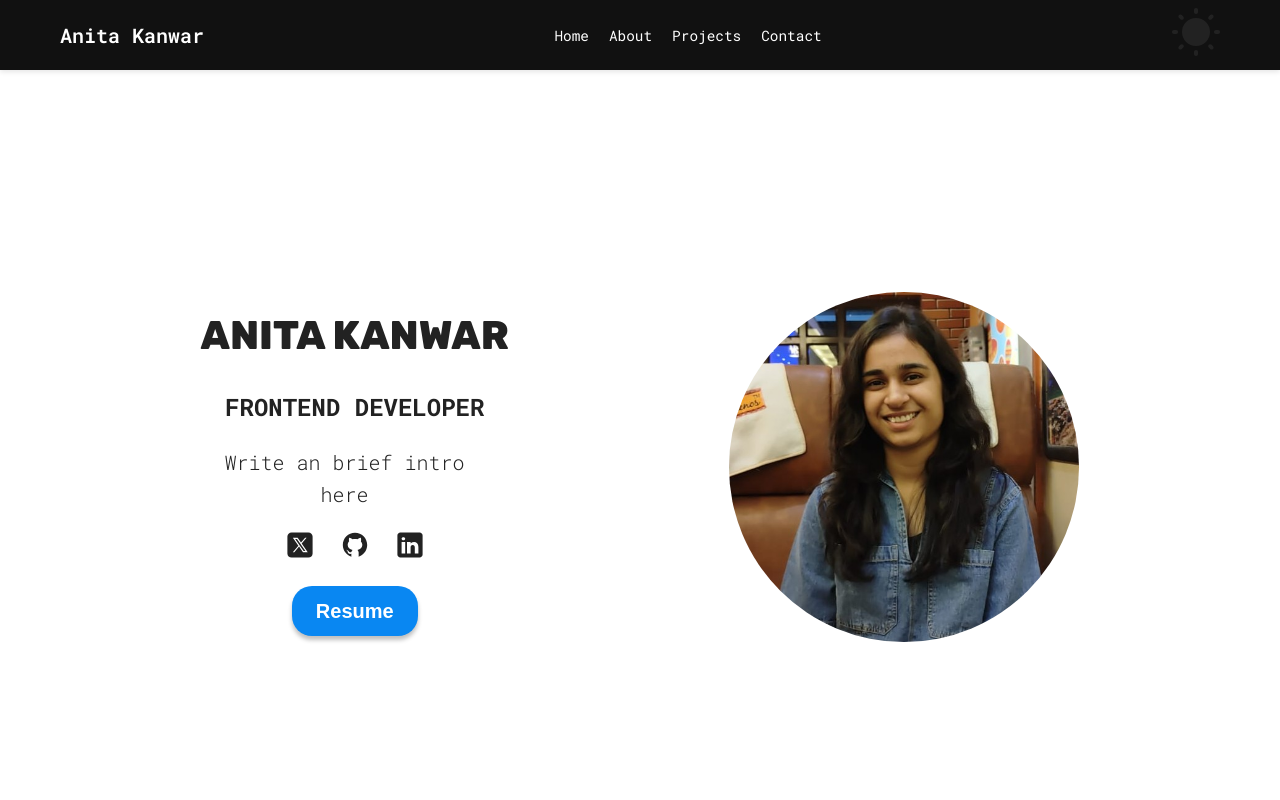
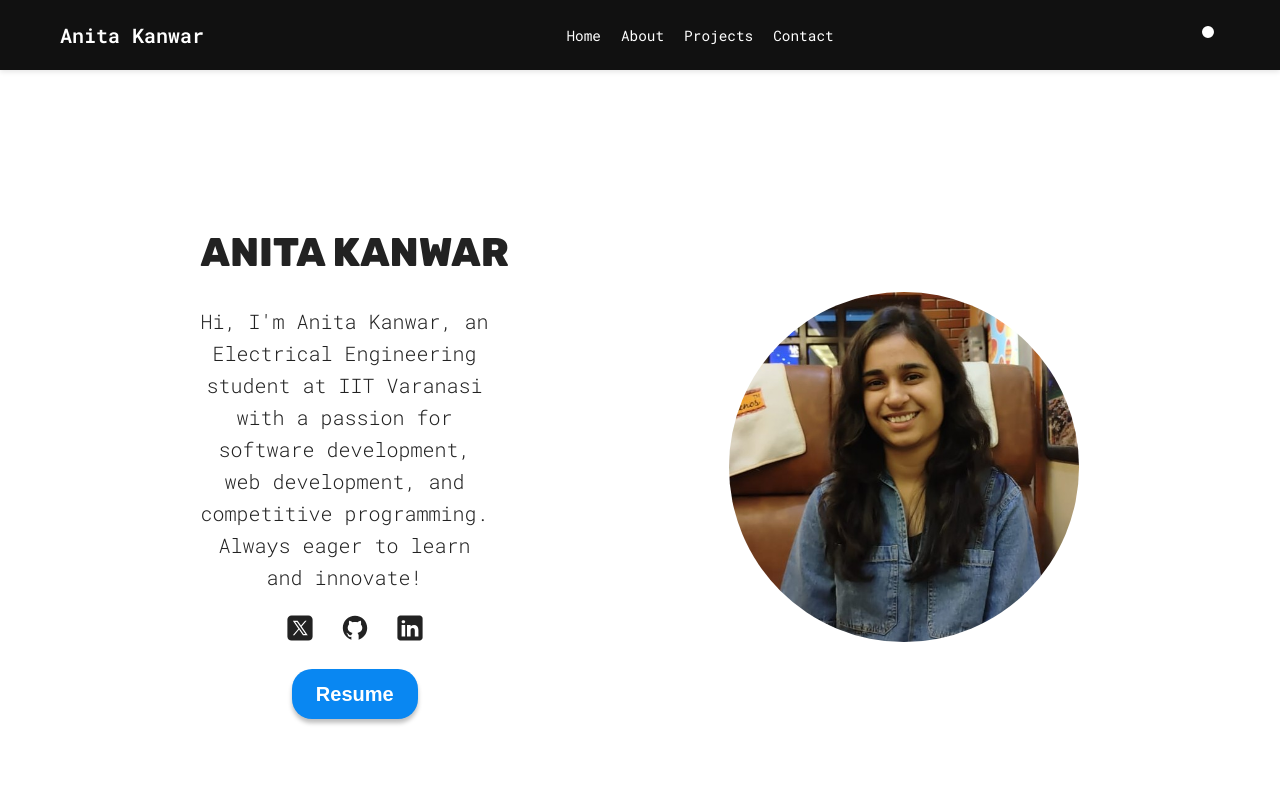
Before and after one commit to AnitaKanwar8890/portfolio, a React (Vite) app: page / in a window 1280 px wide. Shown: the top 800 px of the page. Built offline with nearby package versions, Linux system fonts and the light colour scheme.

Commit message:
sun changes

```diff
--- a/src/sections/Header/Header.jsx
+++ b/src/sections/Header/Header.jsx
@@ -11,7 +11,32 @@ import CV from '../../assets/cv.pdf';
 
 function Header() {
     const { theme, toggleTheme } = useTheme();
-    const themeIcon = theme === 'light' ? sun : moon;
+    const sunIcon = (
+        <svg
+            xmlns="http://www.w3.org/2000/svg"
+            viewBox="0 0 24 24"
+            fill="white"
+            width="24"
+            height="24"
+        >
+            <path d="M12 4V2m0 20v-2m10-8h-2M4 12H2m16.95-6.95l-1.41-1.41M6.34 17.66l-1.41 1.41M17.66 17.66l1.41 1.41M6.34 6.34l-1.41-1.41M12 18a6 6 0 100-12 6 6 0 000 12z" />
+        </svg>
+    );
+
+    const moonIcon = (
+        <svg
+            xmlns="http://www.w3.org/2000/svg"
+            viewBox="0 0 24 24"
+            fill="white"
+            width="24"
+            height="24"
+        >
+            <path d="M12 2a9 9 0 008.94 10.68A7 7 0 0112 22a7 7 0 010-14 7 7 0 018.94 4.68A9 9 0 0012 2z" />
+        </svg>
+    );
+
+    const themeIcon = theme === 'light' ? sunIcon : moonIcon;
+
     const [isMenuOpen, setIsMenuOpen] = useState(false);
 
     const toggleMenu = () => {
@@ -71,11 +96,10 @@ function Header() {
                 <div className="header-buttons">
 
                     <div>
-                        <img
-                            src={themeIcon}
-                            alt="Color mode icon"
-                            onClick={toggleTheme}
-                        />
+                        <div onClick={toggleTheme} style={{ cursor: 'pointer' }}>
+                            {themeIcon}
+                        </div>
+
                     </div>
                     <button
                         className={`menu-toggle ${isMenuOpen ? 'active' : ''}`}
--- a/src/sections/Hero/Hero.jsx
+++ b/src/sections/Hero/Hero.jsx
@@ -32,8 +32,10 @@ function Hero() {
       </div>
       <div className={styles.info}>
         <h1>Anita Kanwar</h1>
-        <h2>Frontend Developer</h2>
-        <p className={styles.description}>Write an  brief intro here</p>
+        <p className={styles.description}>Hi, I'm Anita Kanwar,
+          an Electrical Engineering student at IIT Varanasi
+          with a passion for software development, web development, and competitive programming.
+          Always eager to learn and innovate!</p>
 
         <span>
           <a href="https://x.com/AnitaRa59049282" target="_blank">
```
